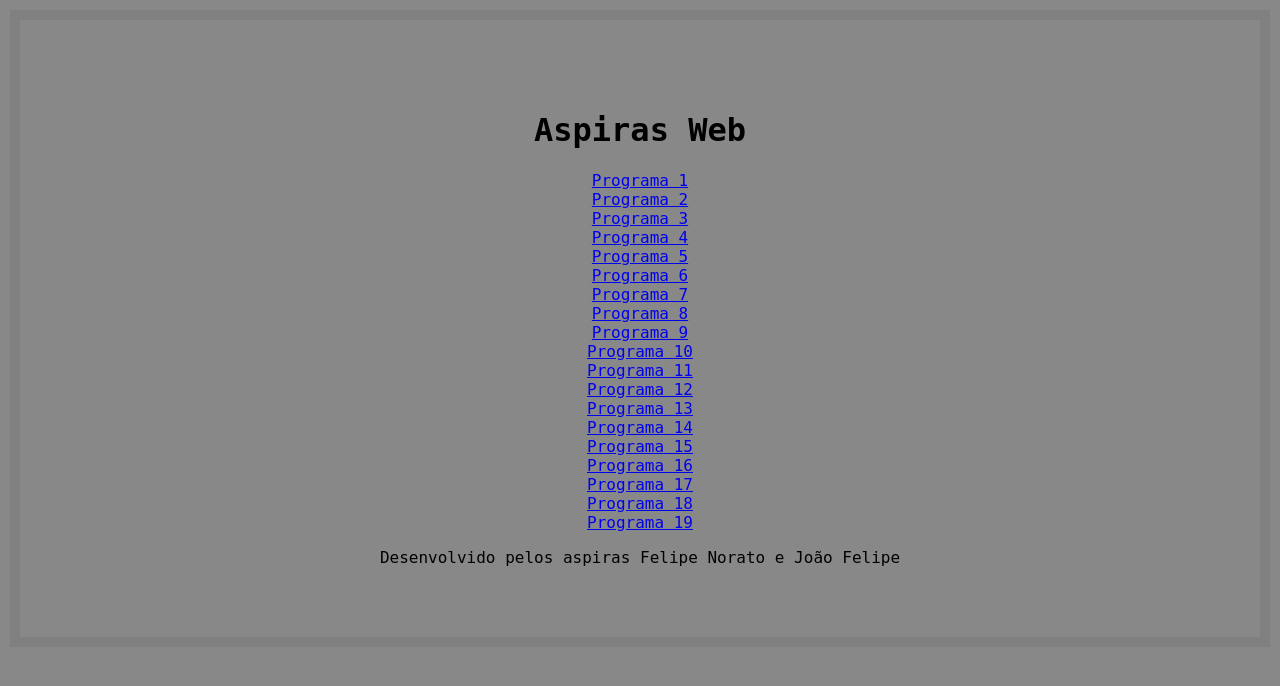
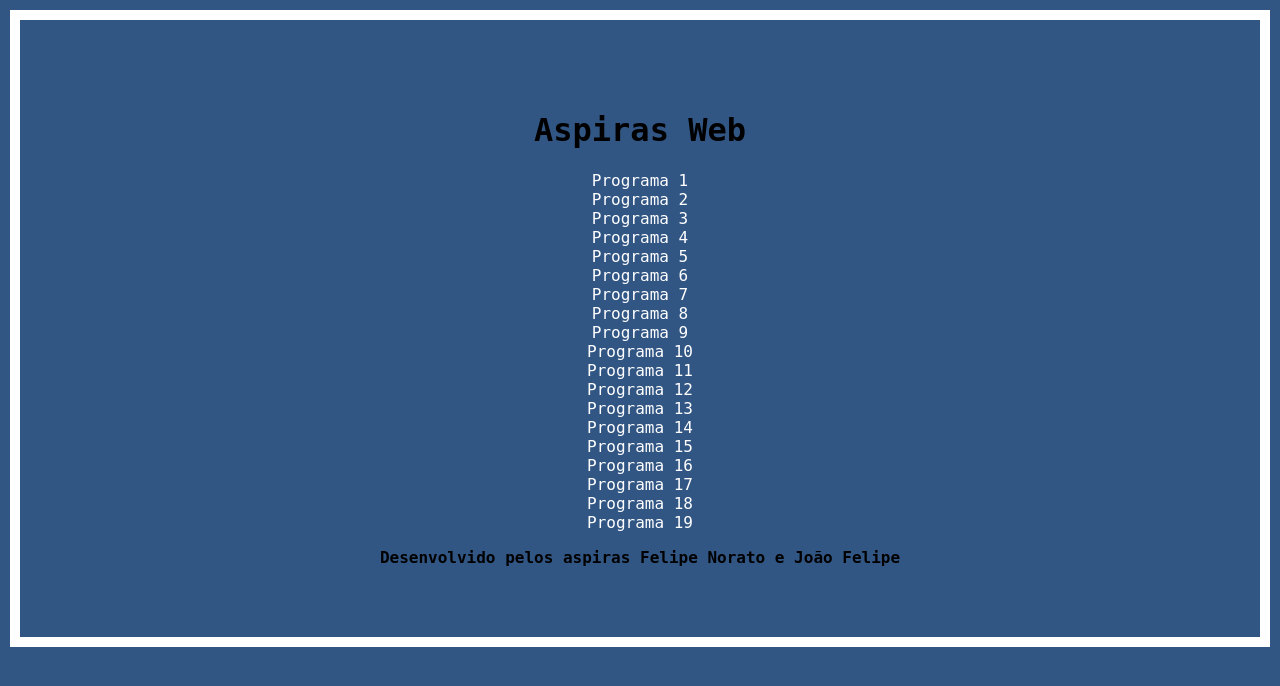
Before and after one commit to norato/Aspiras_web, a Django app: page / in a window 1280 px wide. Shown: the top 686 px of the page. Run offline with Django 3.2, Linux system fonts and the light colour scheme; parts of the project's set-up code (start-up, migrations or seed data) failed here and were passed over.

Commit message:
Modificações de CSS

```diff
--- a/aspiras/programas/models.py
+++ b/aspiras/programas/models.py
@@ -77,8 +77,8 @@ class Exercicio17(models.Model):
 
 class Exercicio18(models.Model):
 
-    frase1 = models.CharField(max_length = '1000')
+    frase = models.CharField(max_length = '1000')
 
 class Exercicio19(models.Model):
 
-    frase = models.CharField(max_length = '1000')
+    frase = models.CharField(max_length = '200')
--- a/aspiras/programas/templates/exercicio1.html
+++ b/aspiras/programas/templates/exercicio1.html
@@ -5,7 +5,7 @@
 {% block conteudo %}
   <center>
   <div>
-    <b>Programa que imprimi um n crescente informado pelo usuário. <br>
+    <b>Programa que imprime um n crescente informado pelo usuário. <br>
     Use uma função que receba um valor n inteiro e imprima até a n-ésima linha.</b>
   </div>
   <form method="post" action="">
@@ -41,6 +41,6 @@
     </center>
   </form>
   <center>
-  <a href="/">Inicio</a>
+  <a href="/">Início</a>
   </center>
 {% endblock conteudo %}
--- a/aspiras/programas/templates/exercicio10.html
+++ b/aspiras/programas/templates/exercicio10.html
@@ -28,6 +28,6 @@
       <p>{{ resultado }}</p>
     {% endif %}
   </form>
-  <a href="/">Inicio</a>
+  <a href="/">Início</a>
   </center>
 {% endblock conteudo %}
--- a/aspiras/programas/templates/exercicio14.html
+++ b/aspiras/programas/templates/exercicio14.html
@@ -5,7 +5,7 @@
 {% block conteudo %}
 <center>
   <div>
-    <b>Nome ao contrário em maiúsculas.</b>
+    <b>Nome ao contrário em letras maiúsculas.</b>
   </div>
   <form method="post" action="">
    {% csrf_token %}
--- a/aspiras/programas/templates/exercicio2.html
+++ b/aspiras/programas/templates/exercicio2.html
@@ -5,7 +5,7 @@
 {% block conteudo %}
 <center>
   <div>
-    <b>Programa que imprimir um n decrescente informado pelo usuário. <br>
+    <b>Programa que imprime um n decrescente informado pelo usuário. <br>
     Use uma função que receba um valor n inteiro e imprima até a n-ésima linha</b>
   </div>
     <form method="post" action="">
@@ -43,6 +43,6 @@
     </center>
     </form>
     <center>
-    <a href="/">Inicio</a>
+    <a href="/">Início</a>
     </center>
 {% endblock conteudo %}
--- a/aspiras/programas/templates/exercicio3.html
+++ b/aspiras/programas/templates/exercicio3.html
@@ -27,6 +27,6 @@
         {{resultado}}
       {% endif %}
     </form>
-    <a href="/">Inicio</a>
+    <a href="/">Início</a>
   </center>
 {% endblock conteudo %}
--- a/aspiras/programas/templates/exercicio4.html
+++ b/aspiras/programas/templates/exercicio4.html
@@ -27,6 +27,6 @@
       {{resultado}}
     {% endif %}
   </form>
-  <a href="/">Inicio</a>
+  <a href="/">Início</a>
 </center>
 {% endblock conteudo %}
--- a/aspiras/programas/templates/exercicio5.html
+++ b/aspiras/programas/templates/exercicio5.html
@@ -28,6 +28,6 @@
       {{resultado}}
     {% endif %}
   </form>
-  <a href="/">Inicio</a>
+  <a href="/">Início</a>
 </center>
 {% endblock conteudo %}
--- a/aspiras/programas/templates/exercicio6.html
+++ b/aspiras/programas/templates/exercicio6.html
@@ -28,6 +28,6 @@
       {{resultado}}
     {% endif %}
   </form>
-  <a href="/">Inicio</a>
+  <a href="/">Início</a>
 </center>
 {% endblock conteudo %}
--- a/aspiras/programas/templates/exercicio7.html
+++ b/aspiras/programas/templates/exercicio7.html
@@ -5,9 +5,9 @@
 {% block conteudo %}
 <center>
   <div>
-    <b>Programa para calcular o valor de uma prestação</b><br>
-    <i>Tivemos problemas para a implementação deste</i>
+    <b>Programa para calcular o valor de uma prestação</b><p>
+    <i>Tivemos problemas para a implementação deste</i><p>
   </div>
-  <a href="/">Inicio</a>
+  <a href="/">Início</a>
 </center>
 {% endblock conteudo %}
--- a/aspiras/programas/templates/exercicio8.html
+++ b/aspiras/programas/templates/exercicio8.html
@@ -28,6 +28,6 @@
       {{resultado}}
     {% endif %}
   </form>
-  <a href="/">Inicio</a>
+  <a href="/">Início</a>
 </center>
  {% endblock conteudo %}
--- a/aspiras/programas/templates/exercicio9.html
+++ b/aspiras/programas/templates/exercicio9.html
@@ -28,6 +28,6 @@
       {{resultado}}
     {% endif %}
   </form>
-  <a href="/">Inicio</a>
+  <a href="/">Início</a>
 </center>
 {% endblock conteudo %}
--- a/aspiras/programas/templates/pag.html
+++ b/aspiras/programas/templates/pag.html
@@ -6,25 +6,25 @@
     <div>
       <center>
         <h1>Aspiras Web</h1><p>
-        <a href ="/exercicio1" >Programa 1</a><br>
-        <a href ="/exercicio2" >Programa 2</a><br>
-        <a href ="/exercicio3" >Programa 3</a><br>
-        <a href ="/exercicio4" >Programa 4</a><br>
-        <a href ="/exercicio5" >Programa 5</a><br>
-        <a href ="/exercicio6" >Programa 6</a><br>
-        <a href ="/exercicio7" >Programa 7</a><br>
-        <a href ="/exercicio8" >Programa 8</a><br>
-        <a href ="/exercicio9" >Programa 9</a><br>
-        <a href ="/exercicio10" >Programa 10</a><br>
-        <a href ="/exercicio11" >Programa 11</a><br>
-        <a href ="/exercicio12" >Programa 12</a><br>
-        <a href ="/exercicio13" >Programa 13</a><br>
-        <a href ="/exercicio14" >Programa 14</a><br>
-        <a href ="/exercicio15" >Programa 15</a><br>
-        <a href ="/exercicio16" >Programa 16</a><br>
-        <a href ="/exercicio17" >Programa 17</a><br>
-        <a href ="/exercicio18" >Programa 18</a><br>
-        <a href ="/exercicio19" >Programa 19</a><br>
+        <a href ="/exercicio1" style="text-decoration:none" >Programa 1</a><br>
+        <a href ="/exercicio2" style="text-decoration:none">Programa 2</a><br>
+        <a href ="/exercicio3" style="text-decoration:none">Programa 3</a><br>
+        <a href ="/exercicio4" style="text-decoration:none">Programa 4</a><br>
+        <a href ="/exercicio5" style="text-decoration:none">Programa 5</a><br>
+        <a href ="/exercicio6" style="text-decoration:none">Programa 6</a><br>
+        <a href ="/exercicio7" style="text-decoration:none">Programa 7</a><br>
+        <a href ="/exercicio8" style="text-decoration:none">Programa 8</a><br>
+        <a href ="/exercicio9" style="text-decoration:none">Programa 9</a><br>
+        <a href ="/exercicio10" style="text-decoration:none">Programa 10</a><br>
+        <a href ="/exercicio11" style="text-decoration:none">Programa 11</a><br>
+        <a href ="/exercicio12" style="text-decoration:none">Programa 12</a><br>
+        <a href ="/exercicio13" style="text-decoration:none">Programa 13</a><br>
+        <a href ="/exercicio14" style="text-decoration:none" >Programa 14</a><br>
+        <a href ="/exercicio15" style="text-decoration:none">Programa 15</a><br>
+        <a href ="/exercicio16" style="text-decoration:none">Programa 16</a><br>
+        <a href ="/exercicio17" style="text-decoration:none">Programa 17</a><br>
+        <a href ="/exercicio18" style="text-decoration:none">Programa 18</a><br>
+        <a href ="/exercicio19" style="text-decoration:none">Programa 19</a><br>
       </center>
     </div>
 {% endblock conteudo %}
--- a/aspiras/programas/views.py
+++ b/aspiras/programas/views.py
@@ -320,7 +320,7 @@ def exercicio18(request):
     if request.method == 'POST':
         exercicio18_form = Exercicio18Form(request.POST)
         if exercicio18_form.is_valid():
-            frase = request.POST.get('frase1')
+            frase = request.POST.get('frase')
             resultado = Palavra(frase).programa18
             return render_to_response(
                 'exercicio18.html',
--- a/aspiras/templates/base.html
+++ b/aspiras/templates/base.html
@@ -5,12 +5,16 @@
         <title>Aspiras Web{% block titulo %}{% endblock titulo %}</title>
         <style>
             body {
-                background-color: #888888;
+                background-color: #325684;
                 font-family: monospace, helvetica;
                 padding:70px;
-                border:10px solid gray;
+                border:10px solid #FFFFFF;
                 margin:10px;
             }
+            input[type="text" ] {
+               width: 400px;
+            }
+            a { color: #ffffff;}
         </style>
     </head>
     <body>
@@ -19,5 +23,5 @@
         {% endblock conteudo %}
     </body>
     <p>
-    <center>Desenvolvido pelos aspiras Felipe Norato e João Felipe</center>
+    <center><b>Desenvolvido pelos aspiras Felipe Norato e João Felipe</b></center>
 </html>
```
